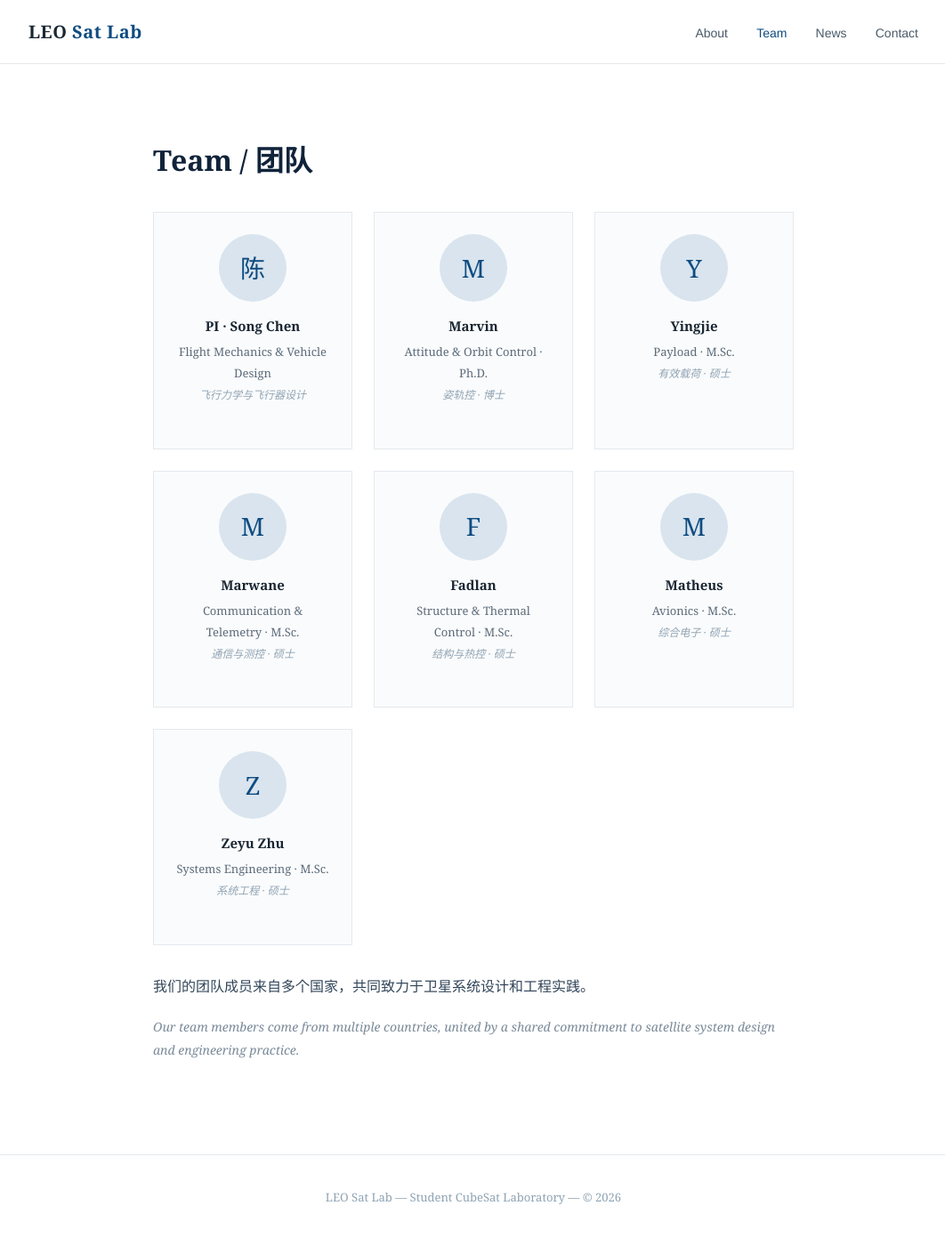
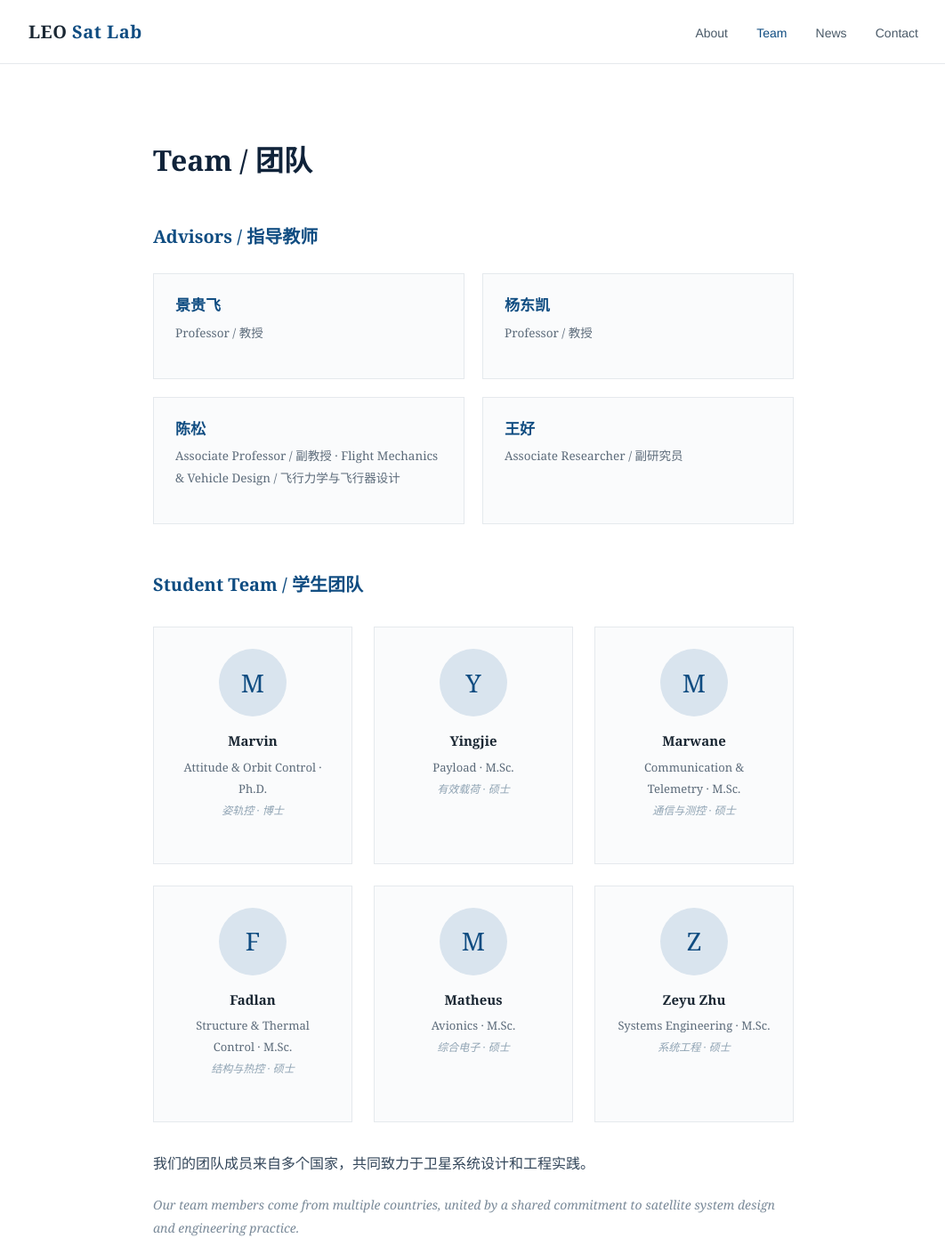
Before and after one commit to leo-sat-lab/leo-sat-lab.github.io, a Jekyll site: the page built from team.md, in a window 1280 px wide and 1400 px high. Shown: the whole window at 89% size, without its empty margins (108-1170 px from the left). Built offline with Jekyll 4.4.1, drawn with Linux system fonts in a browser that asks for light colours.

Commit message:
Revamp Team page with advisors and students; update About affiliation

```diff
--- a/css/style.css
+++ b/css/style.css
@@ -169,6 +169,23 @@ body {
 }
 .post strong { color: #0f4c81; }
 
+/* Advisors */
+.advisor-list {
+  display: grid;
+  grid-template-columns: repeat(2, 1fr);
+  gap: 20px;
+  margin: 24px 0 50px;
+}
+.advisor-item {
+  border: 1px solid #e5e9ed;
+  padding: 20px 24px;
+  background: #fafbfc;
+}
+.advisor-item h3 { font-size: 17px; margin-bottom: 4px; }
+.advisor-item h3 a { color: #0f4c81; text-decoration: none; }
+.advisor-item h3 a:hover { text-decoration: underline; }
+.advisor-item p { font-size: 13.5px; color: #5c6b7a; }
+
 /* Team */
 .team-grid {
   display: grid;
--- a/team.md
+++ b/team.md
@@ -6,13 +6,30 @@ title: Team
 <div class="page">
   <h1>Team / 团队</h1>
 
+  <h2>Advisors / 指导教师</h2>
+
+  <div class="advisor-list">
+    <div class="advisor-item">
+      <h3><a href="https://sse.buaa.edu.cn/info/1205/6506.htm" target="_blank">景贵飞</a></h3>
+      <p>Professor / 教授</p>
+    </div>
+    <div class="advisor-item">
+      <h3><a href="https://shi.buaa.edu.cn/07081/zh_CN/index.htm" target="_blank">杨东凯</a></h3>
+      <p>Professor / 教授</p>
+    </div>
+    <div class="advisor-item">
+      <h3><a href="https://shi.buaa.edu.cn/chensong" target="_blank">陈松</a></h3>
+      <p>Associate Professor / 副教授 · Flight Mechanics & Vehicle Design / 飞行力学与飞行器设计</p>
+    </div>
+    <div class="advisor-item">
+      <h3><a href="https://shi.buaa.edu.cn/wanghao12" target="_blank">王好</a></h3>
+      <p>Associate Researcher / 副研究员</p>
+    </div>
+  </div>
+
+  <h2>Student Team / 学生团队</h2>
+
   <div class="team-grid">
-    <div class="member">
-      <div class="avatar">陈</div>
-      <h4>PI · Song Chen</h4>
-      <p>Flight Mechanics & Vehicle Design</p>
-      <p class="en">飞行力学与飞行器设计</p>
-    </div>
     <div class="member">
       <div class="avatar">M</div>
       <h4>Marvin</h4>
```
Also changed, not shown: about.md (+2 -2 lines).
